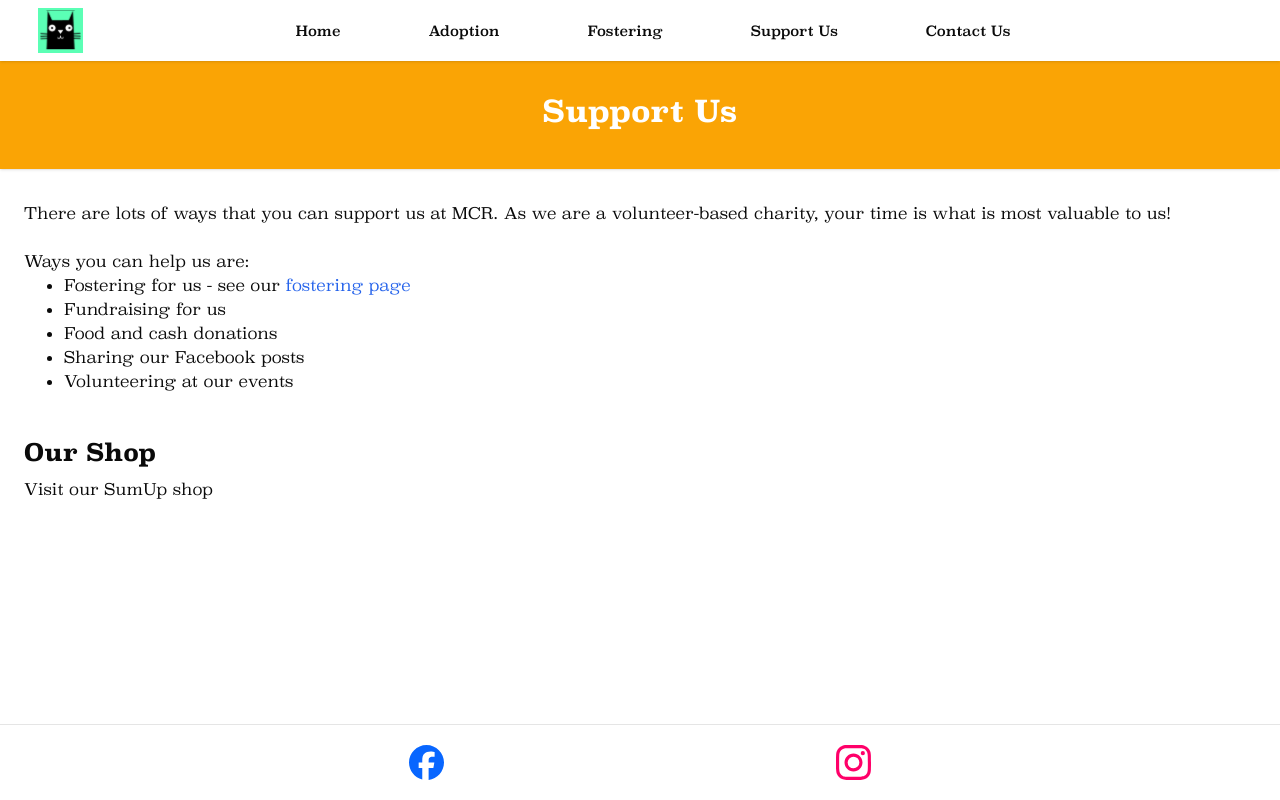
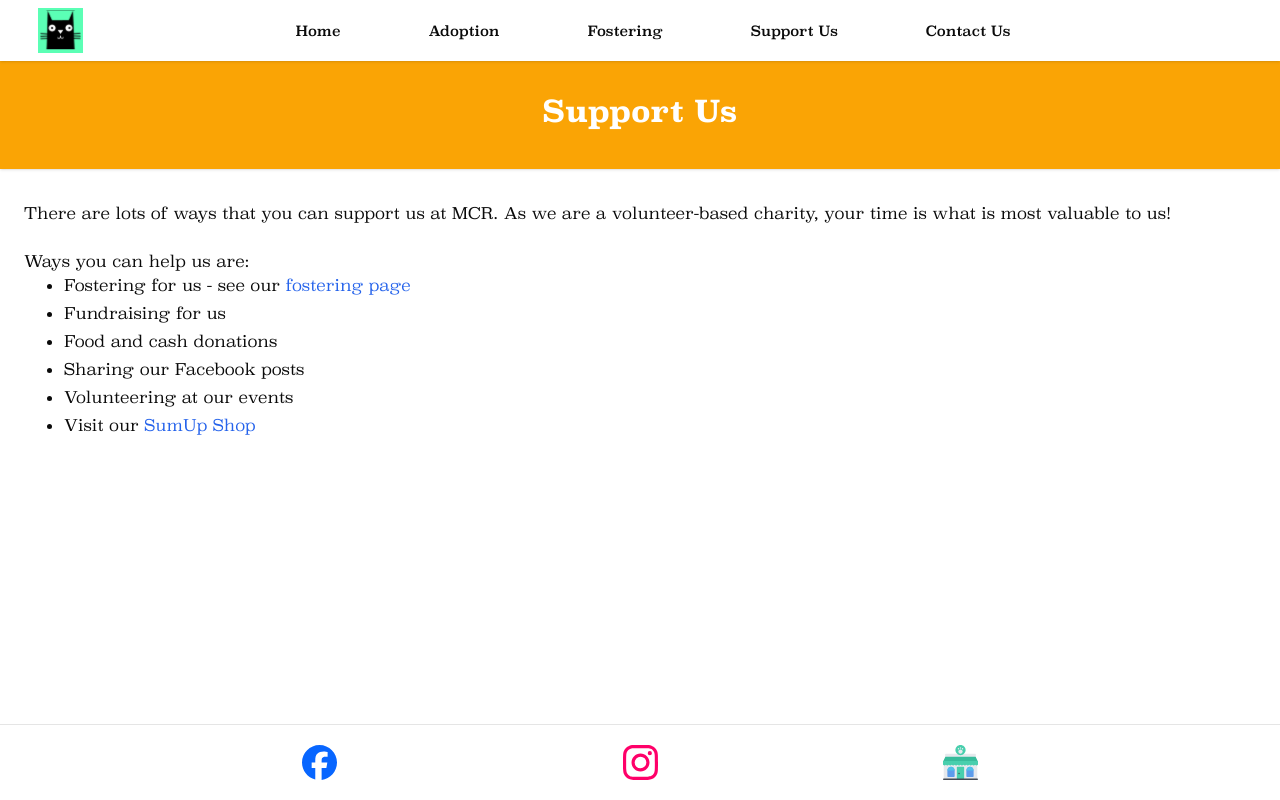
Before and after one commit to Skoomar/mansfield-cat-rescue, a Next.js app: page /support-us in a window 1280 px wide. Built offline with nearby package versions, Linux system fonts and the light colour scheme.

Commit message:
Add SumUp shop links

```diff
--- a/src/app/support-us/page.tsx
+++ b/src/app/support-us/page.tsx
@@ -1,6 +1,6 @@
 import { PageHeader } from '@/components/PageHeader';
 import { Button } from '@/components/ui/button';
-import { StyledLink } from '@/components/UtilComponents/StyledLink';
+import { StyledExternalLink, StyledLink } from '@/components/UtilComponents/StyledLink';
 
 const SupportUs = () => (
     <>
@@ -14,7 +14,7 @@ const SupportUs = () => (
             </p>
             <br />
             <p>Ways you can help us are:</p>
-            <ul className="mb-3 list-disc pl-10">
+            <ul className="mb-3 list-disc space-y-1 pl-10">
                 {/* TODO: make this link styling a global */}
                 <li>
                     Fostering for us - see our <StyledLink href="/fostering">fostering page</StyledLink>
@@ -23,12 +23,18 @@ const SupportUs = () => (
                 <li>Food and cash donations </li>
                 <li>Sharing our Facebook posts</li>
                 <li>Volunteering at our events</li>
+                <li>
+                    Visit our{' '}
+                    <StyledExternalLink href="https://www.svgrepo.com/svg/275561/pet-shop">
+                        SumUp Shop
+                    </StyledExternalLink>
+                </li>
             </ul>
         </section>
-        <section className="px-6">
-            <h2>Our Shop</h2>
-            <p>Visit our SumUp shop</p>
-        </section>
+        {/*<section className="px-6">*/}
+        {/*    <h2>Our Shop</h2>*/}
+        {/*    <p>Visit our SumUp shop</p>*/}
+        {/*</section>*/}
     </>
 );
 
--- a/src/components/Footer/Footer.tsx
+++ b/src/components/Footer/Footer.tsx
@@ -1,10 +1,12 @@
 import FacebookIconLink from '@/components/Footer/FacebookIconLink';
 import InstagramIconLink from '@/components/Footer/InstagramIconLink';
+import ShopIconLink from '@/components/Footer/ShopIconLink';
 
 const Footer = () => (
     <footer className="flex justify-evenly border-t px-4 py-5">
         <FacebookIconLink />
         <InstagramIconLink />
+        <ShopIconLink />
     </footer>
 );
 
--- /dev/null
+++ b/src/components/Footer/ShopIconLink.tsx
@@ -0,0 +1,121 @@
+// https://www.svgrepo.com/svg/275561/pet-shop
+import Link from 'next/link';
+
+const ShopIconLink = () => (
+    <Link href="https://mansfield-cat-rescue.sumupstore.com/products" target="_blank" rel="noopener noreferrer">
+        <svg
+            height="35"
+            width="35"
+            version="1.1"
+            id="Layer_1"
+            xmlns="http://www.w3.org/2000/svg"
+            xmlnsXlink="http://www.w3.org/1999/xlink"
+            viewBox="0 0 511.981 511.981"
+            xmlSpace="preserve"
+        >
+            <path
+                fill="#E6E9ED"
+                d="M469.311,127.995H42.665c-5.891,0-10.664,4.781-10.664,10.672v42.67
+	c0,5.891,4.773,10.656,10.664,10.656h426.646c5.891,0,10.672-4.766,10.672-10.656v-42.67
+	C479.983,132.776,475.202,127.995,469.311,127.995z"
+            />
+            <path
+                fill="#48CFAD"
+                d="M255.992,0.001c-41.17,0-74.669,33.498-74.669,74.669c0,41.17,33.499,74.668,74.669,74.668
+	c41.155,0,74.653-33.498,74.653-74.668C330.645,33.499,297.147,0.001,255.992,0.001z"
+            />
+            <g>
+                <path
+                    fill="#E6E9ED"
+                    d="M255.992,127.995c-17.648,0-31.999-14.343-31.999-31.999c0-17.64,14.351-31.998,31.999-31.998
+		c17.639,0,31.999,14.358,31.999,31.998C287.991,113.652,273.632,127.995,255.992,127.995z"
+                />
+                <path
+                    fill="#E6E9ED"
+                    d="M266.657,42.671c0,5.891-4.773,10.671-10.665,10.671c-5.89,0-10.671-4.78-10.671-10.671
+		s4.781-10.672,10.671-10.672C261.884,31.999,266.657,36.78,266.657,42.671z"
+                />
+                <path
+                    fill="#E6E9ED"
+                    d="M233.353,47.624c4.172,4.172,4.172,10.921,0,15.093c-4.164,4.156-10.913,4.156-15.077,0
+		c-4.172-4.172-4.172-10.921,0-15.093C222.44,43.468,229.189,43.468,233.353,47.624z"
+                />
+                <path
+                    fill="#E6E9ED"
+                    d="M278.616,47.624c4.172-4.156,10.922-4.156,15.078,0c4.172,4.172,4.172,10.921,0,15.093
+		c-4.156,4.156-10.906,4.156-15.078,0C274.444,58.545,274.444,51.796,278.616,47.624z"
+                />
+                <path
+                    fill="#E6E9ED"
+                    d="M490.639,255.99H21.33c-5.891,0-10.664,4.781-10.664,10.671v234.662
+		c0,5.875,4.773,10.656,10.664,10.656h469.309c5.891,0,10.67-4.781,10.67-10.656V266.661
+		C501.309,260.771,496.53,255.99,490.639,255.99z"
+                />
+            </g>
+            <path
+                fill="#48CFAD"
+                d="M298.647,319.987h-85.325c-5.89,0-10.664,4.78-10.664,10.655v170.681
+	c0,5.875,4.773,10.656,10.664,10.656h85.325c5.891,0,10.672-4.781,10.672-10.656V330.642
+	C309.319,324.767,304.538,319.987,298.647,319.987z"
+            />
+            <path
+                fill="#37BC9B"
+                d="M510.606,240.084l-31.764-63.513c-1.797-3.625-5.5-5.906-9.531-5.906H42.665
+	c-4.039,0-7.734,2.281-9.539,5.906L1.128,240.568c-1.656,3.297-1.477,7.219,0.461,10.375c1.945,3.141,5.383,5.047,9.077,5.047
+	h490.643c0,0.016,0,0.016,0.016,0c5.891,0,10.656-4.766,10.656-10.656C511.981,243.428,511.481,241.631,510.606,240.084z"
+            />
+            <g>
+                <path
+                    fill="#434A54"
+                    d="M245.321,415.983c0,5.906-4.773,10.656-10.664,10.656s-10.664-4.75-10.664-10.656
+		s4.773-10.656,10.664-10.656S245.321,410.077,245.321,415.983z"
+                />
+                <path
+                    fill="#434A54"
+                    d="M501.309,511.979H10.666c-5.89,0-10.663-4.781-10.663-10.656c0-5.906,4.773-10.688,10.663-10.688
+		h490.643c5.891,0,10.672,4.781,10.672,10.688C511.981,507.198,507.2,511.979,501.309,511.979z"
+                />
+            </g>
+            <path
+                fill="#48CFAD"
+                d="M501.309,234.662H10.666c-5.89,0-10.663,4.781-10.663,10.672v39.779c0,3.812,2.023,7.344,5.32,9.25
+	c4.858,2.812,10.39,4.281,16.007,4.281c8.187,0,15.671-3.094,21.335-8.156c5.664,5.062,13.14,8.156,21.335,8.156
+	c8.187,0,15.663-3.094,21.327-8.156c5.664,5.062,13.148,8.156,21.335,8.156s15.664-3.094,21.335-8.156
+	c5.664,5.062,13.14,8.156,21.328,8.156c8.187,0,15.671-3.094,21.334-8.156c5.664,5.062,13.14,8.156,21.335,8.156
+	c8.187,0,15.664-3.094,21.327-8.156c5.664,5.062,13.147,8.156,21.335,8.156c8.187,0,15.664-3.094,21.335-8.156
+	c5.665,5.062,13.139,8.156,21.327,8.156s15.672-3.094,21.328-8.156c5.672,5.062,13.141,8.156,21.344,8.156
+	c8.186,0,15.654-3.094,21.326-8.156c5.656,5.062,13.141,8.156,21.328,8.156c8.186,0,15.67-3.094,21.342-8.156
+	c5.656,5.062,13.141,8.156,21.328,8.156s15.672-3.094,21.326-8.156c5.672,5.062,13.141,8.156,21.344,8.156
+	c8.188,0,15.654-3.094,21.326-8.156c5.656,5.062,13.141,8.156,21.328,8.156c5.625,0,11.154-1.469,16.014-4.281
+	c3.297-1.906,5.328-5.438,5.328-9.25v-39.779C511.981,239.443,507.2,234.662,501.309,234.662z"
+            />
+            <g>
+                <path
+                    fill="#5D9CEC"
+                    d="M159.996,469.324H74.664c-5.891,0-10.664-4.781-10.664-10.686v-85.31
+		c0-29.406,23.92-53.342,53.326-53.342s53.333,23.936,53.333,53.342v85.31C170.66,464.543,165.887,469.324,159.996,469.324z"
+                />
+                <path
+                    fill="#5D9CEC"
+                    d="M437.313,469.324h-85.324c-5.891,0-10.672-4.781-10.672-10.686v-85.31
+		c0-29.406,23.922-53.342,53.326-53.342c29.406,0,53.342,23.936,53.342,53.342v85.31
+		C447.985,464.543,443.204,469.324,437.313,469.324z"
+                />
+            </g>
+            <g>
+                <path
+                    fill="#4FC2E9"
+                    d="M394.643,319.987c-29.404,0-53.326,23.936-53.326,53.342h106.668
+		C447.985,343.923,424.05,319.987,394.643,319.987z"
+                />
+                <path
+                    fill="#4FC2E9"
+                    d="M117.326,319.987C87.921,319.987,64,343.923,64,373.329h106.659
+		C170.66,343.923,146.732,319.987,117.326,319.987z"
+                />
+            </g>
+        </svg>
+    </Link>
+);
+
+export default ShopIconLink;
```
